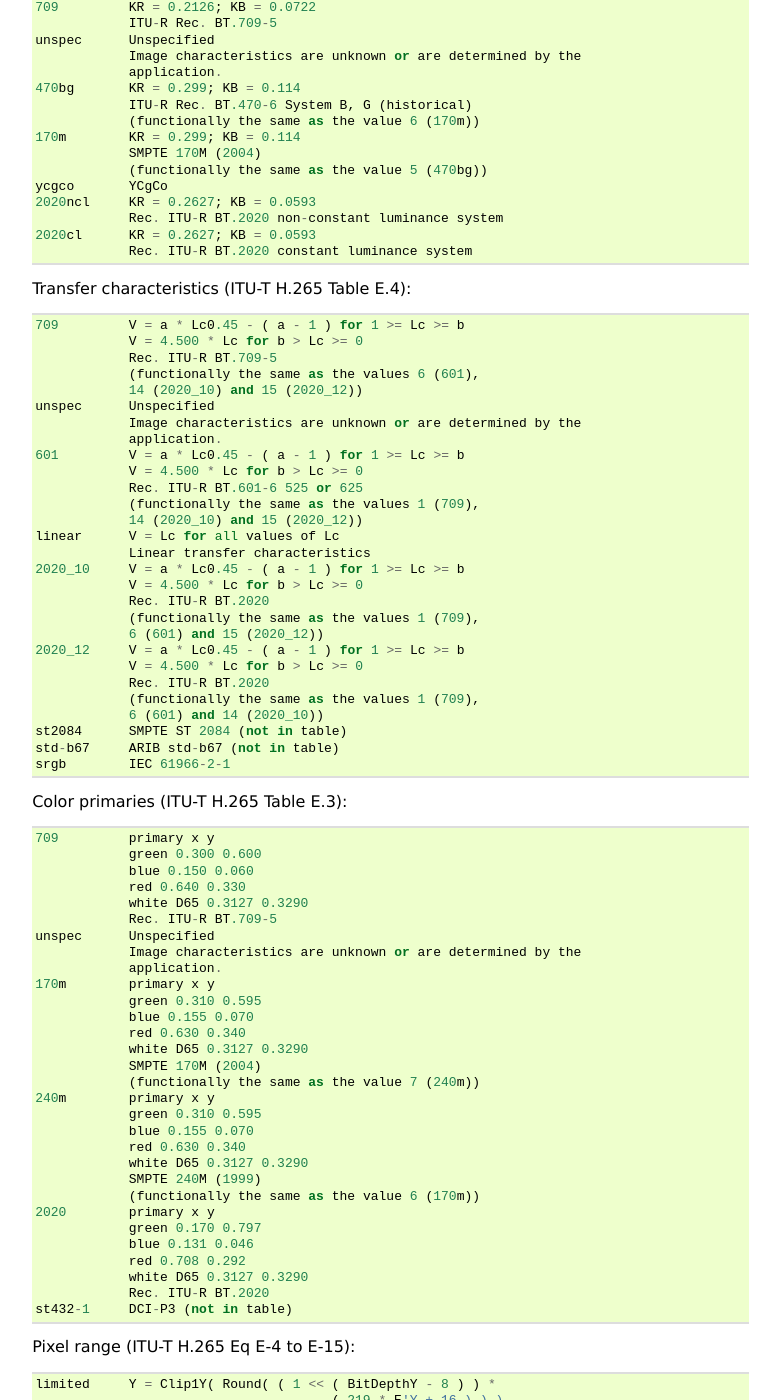
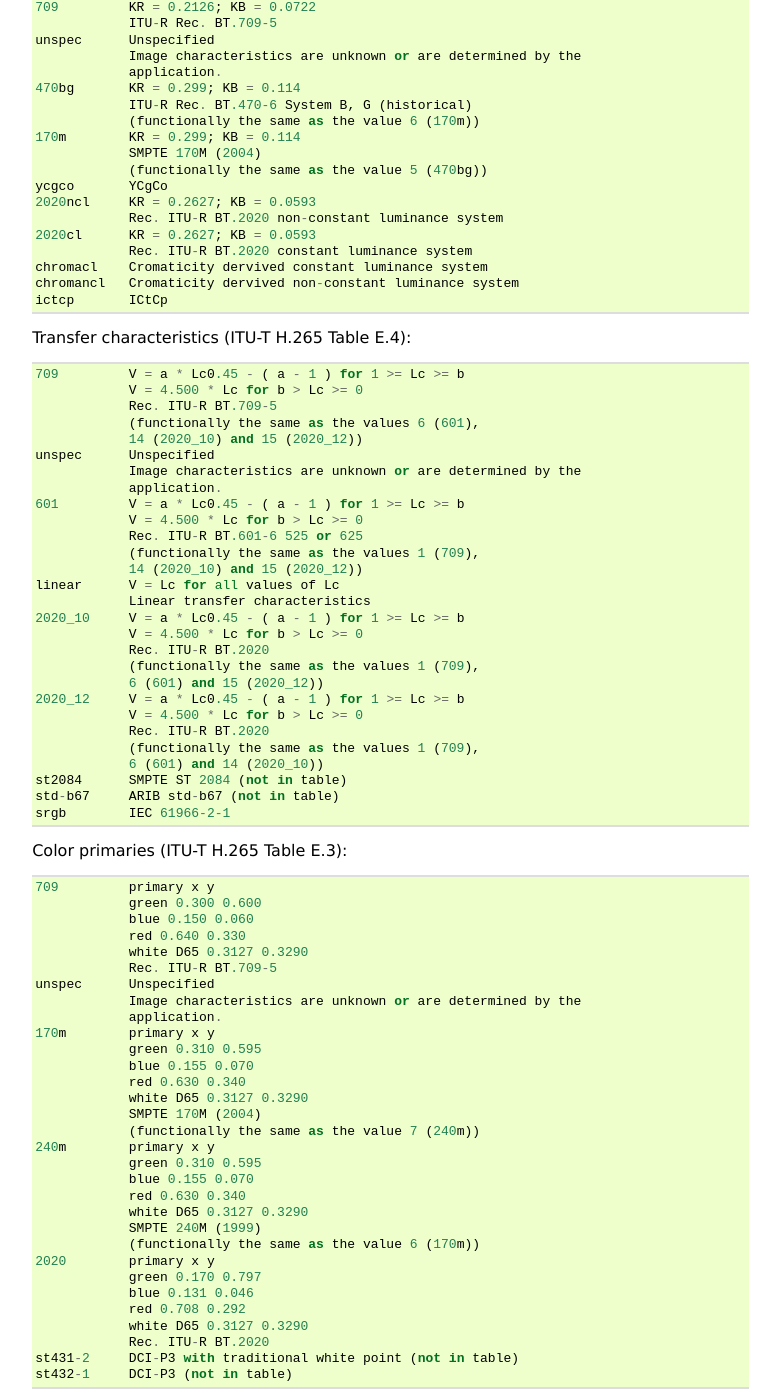
Before and after one commit to vapoursynth/vapoursynth, a Sphinx documentation site: the page built from doc/functions/resize.rst, in a window 1280 px wide and 1400 px high, scrolled down 2812 px. Shown: the whole window, without its empty margins (83-863 px from the left). Built offline with Sphinx 7.4.7, drawn with Linux system fonts in a browser that asks for light colours; formulas are drawn with MathJax 3.

Commit message:
Add new constants for zimg and bump api requirement to 2.3

```diff
--- a/doc/functions/resize.rst
+++ b/doc/functions/resize.rst
@@ -151,6 +151,9 @@
                     Rec. ITU-R BT.2020 non-constant luminance system
         2020cl      KR = 0.2627; KB = 0.0593
                     Rec. ITU-R BT.2020 constant luminance system
+        chromacl    Cromaticity dervived constant luminance system
+        chromancl   Cromaticity dervived non-constant luminance system
+        ictcp       ICtCp
 
       Transfer characteristics (ITU-T H.265 Table E.4)::
 
@@ -214,6 +217,7 @@
                     red 0.708 0.292
                     white D65 0.3127 0.3290
                     Rec. ITU-R BT.2020
+        st431-2     DCI-P3 with traditional white point (not in table)
         st432-1     DCI-P3 (not in table)
 
       Pixel range (ITU-T H.265 Eq E-4 to E-15)::
```
Also changed, not shown: 2 other files.
